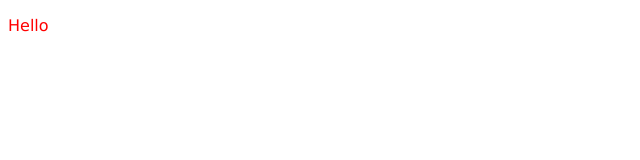
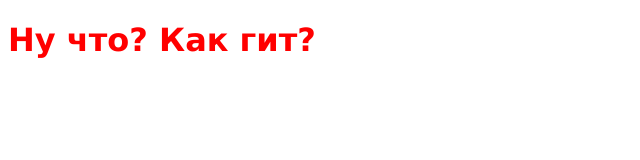
Before and after one commit to ivan2000-cdm/test_1, a plain HTML site: page index.html in a window 1280 px wide. Shown: the whole page, without its empty margins (0-640 px from the left). Drawn offline with Linux system fonts and the light colour scheme.

Commit message:
p_o_s_m_ot_r_i

```diff
--- a/index.html
+++ b/index.html
@@ -6,6 +6,8 @@
 	<title>Document</title>
 </head>
 <body>
-	<p>Hello</p>
+	<p><h1>
+		Ну что? Как гит?
+	</h1></p>
 </body>
 </html>
--- a/style.css
+++ b/style.css
@@ -1,3 +1,3 @@
-p {
+h1 {
 font-family: Verdana;
 color: red; }
```
